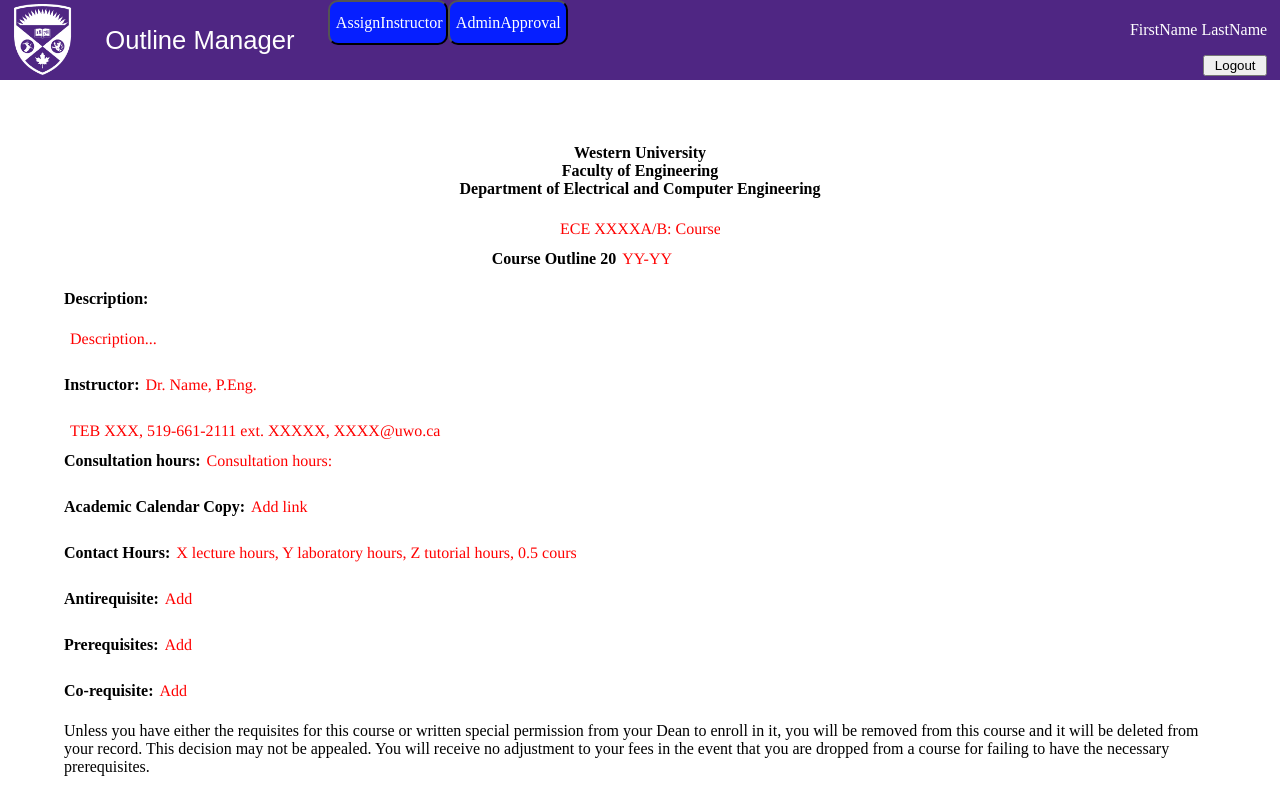
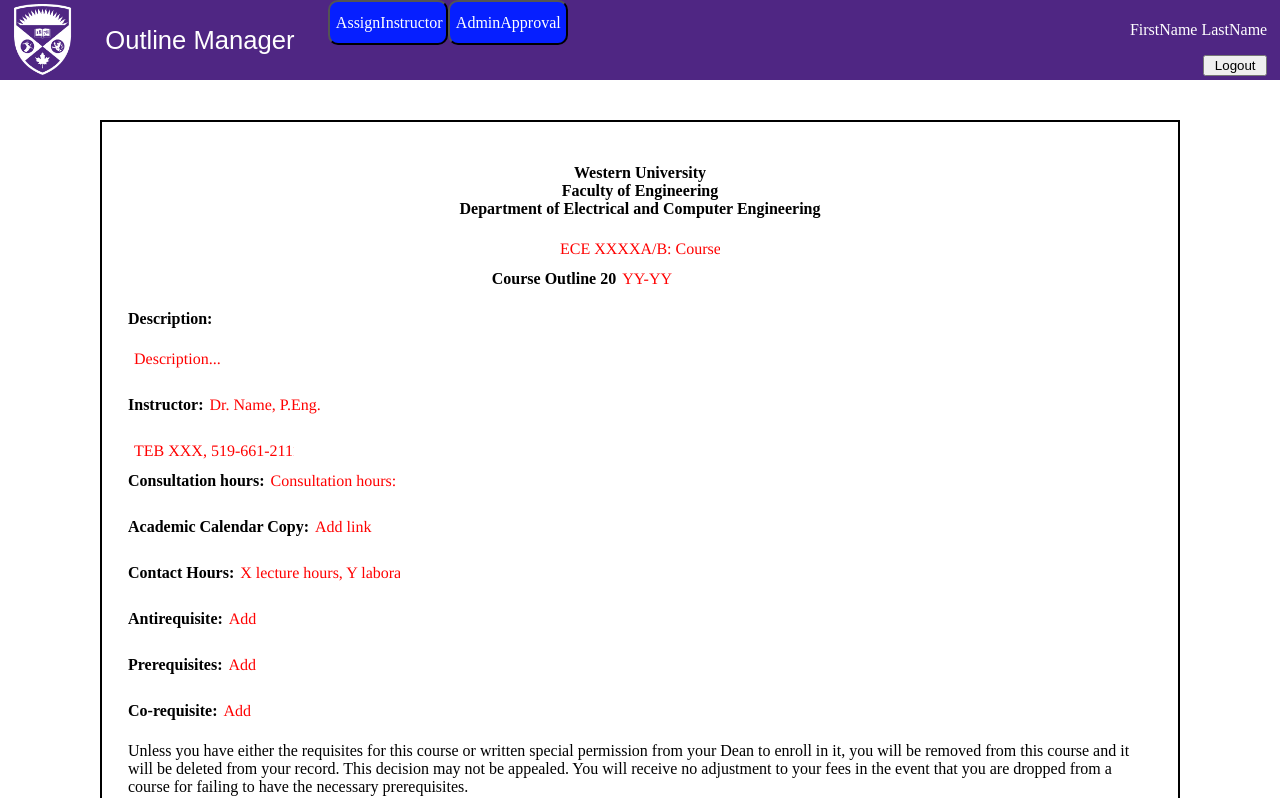
Before and after one commit to zaidokal/CourseCanvas, a React (Create React App) app in the folder client/: page /COTemplate in a window 1280 px wide. Shown: the top 798 px of the page. Built offline with nearby package versions, Linux system fonts and the light colour scheme.

Commit message:
Adjusted design

```diff
--- a/client/src/views/COTemplate.module.css
+++ b/client/src/views/COTemplate.module.css
@@ -19,7 +19,7 @@
   display: inline;
 
   padding: 6px;
-  width: 400px;
+  min-width: 400px;
   min-width: 0;
   border: none;
 }
@@ -68,5 +68,15 @@
 }
 
 .MainDiv {
-  margin: 5%;
+  border: 2px solid;
+  left: 0;
+  right: 0;
+  margin: auto;
+  padding: 2%;
+  /* margin: 5%; */
+  width: 80%;
 }
+
+.Header {
+  margin-bottom: 5vh;
+}
```
